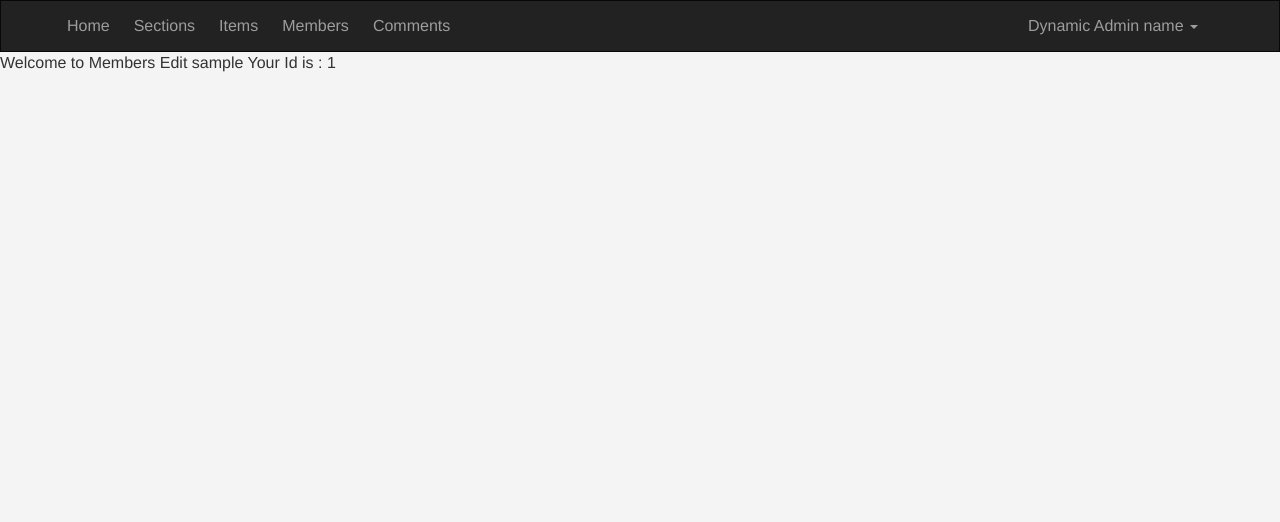
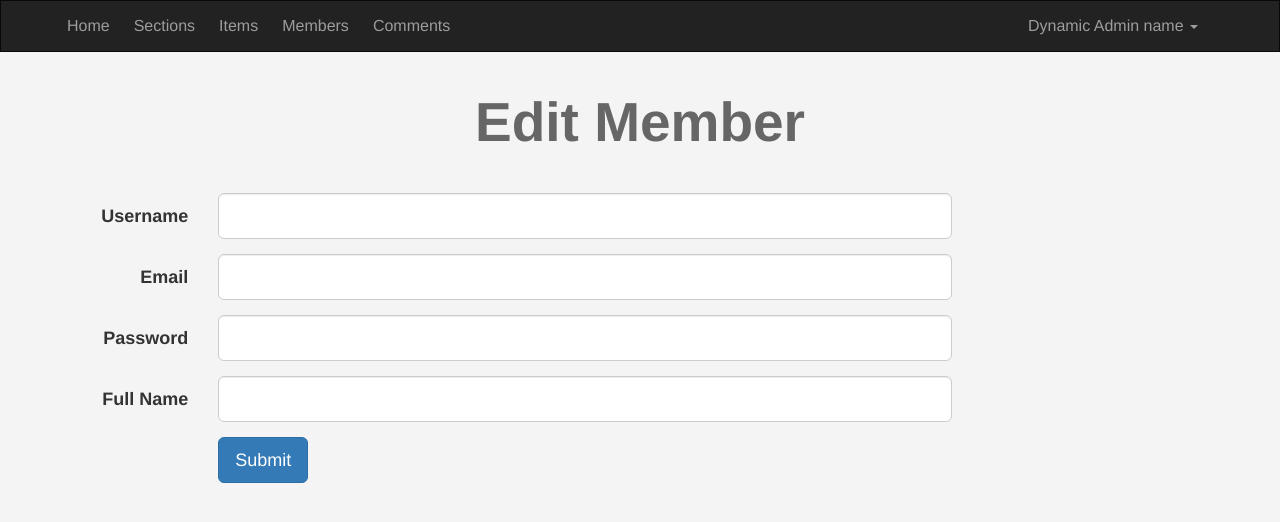
Before and after one commit to MohamedElHassan/ecommerce-php, a PHP site: page /admin/members.php?do=Edit&userid=1 in a window 1280 px wide. Shown: the top 522 px of the page. Run offline with PHP 8.4, Linux system fonts and the light colour scheme; the visitor is signed in with stand-in values (Sample User, id 1).

Commit message:
Starting from 21

```diff
--- a/admin/includes/languages/english.php
+++ b/admin/includes/languages/english.php
@@ -1,19 +1,27 @@
 <?php
 
-function lang($phrase){
+function lang($phrase)
+{
 
   static $lang = array(
     // Navbar Links
-    'HOME_ADMIN'                =>'Home',
-    'CATEGORIES'                =>'Sections',
-    'ITEMS'                     =>'Items',
-    'MEMBERS'                   =>'Members',
-    'COMMENTS'                  =>'Comments',
+    'HOME_ADMIN'                => 'Home',
+    'CATEGORIES'                => 'Sections',
+    'ITEMS'                     => 'Items',
+    'MEMBERS'                   => 'Members',
+    'COMMENTS'                  => 'Comments',
     'VISIT_SHOP'                => 'Visit Shop',
     'EDIT_PROFILE'              => 'Edit Profile',
     'SETTINGS'                  => 'Settings',
     'LOGOUT'                    => 'Logout',
-    'DEFAULT_PAGE_TITLE'        => 'Default',
+    'DEFAULT_PAGE_TITLE'        => 'E-Commerce default page title',
+    // Members Page
+    'USERNAME'                  => 'Username',
+    'EMAIL'                     => 'Email',
+    'PASSWORD'                  => 'Password',
+    'FULLNAME'                  => 'Full Name',
+    'SUBMIT_BTN'                => 'Submit'
+
   );
   return $lang[$phrase];
 }
--- a/admin/layout/css/styles.css
+++ b/admin/layout/css/styles.css
@@ -52,8 +52,19 @@ body {
   border-radius: 0;
   border: none;
 }
-.dropdown-menu>li>a {
+.dropdown-menu > li > a {
   padding: 13px 16px;
   color: #fff;
 }
 /* End Styling Boostrap Edits */
+
+/* Start Members page */
+
+h1 {
+  font-size: 55px;
+  margin: 40px 0;
+  font-weight: bold;
+  color: #666;
+}
+
+/* End Members page */
--- a/admin/members.php
+++ b/admin/members.php
@@ -11,20 +11,65 @@ session_start();
 $pageTitle = 'Members';
 
 if (isset($_SESSION['Username'])) {
+  include 'init.php';
 
-  include 'init.php';
   $do = isset($_GET['do']) ? $_GET['do'] :  'Manage';
 
+
   // Start Manage Page
-  if ($do == 'Manage') {
-    // Manage Page
+  if ($do == 'Manage') { // Manage Page
     $pageTitle = 'Members | Manage';
+
     echo 'Welcome to Members Manage ' . $_SESSION['Username'];
-  } elseif ($do == 'Edit') {
-    // Edit Page
-    $pageTitle = 'Members | Edit';
-    echo 'Welcome to Members Edit ' . $_SESSION['Username'] . ' Your Id is : ' . $_GET['userid'];
-  }
+  } elseif ($do == 'Edit') { // Edit Page
+?>
+
+    <h1 class="text-center">Edit Member</h1>
+    <div class="conainter">
+      <form class="form-horizontal">
+        <!-- Start Username Field -->
+        <div class="form-group form-group-lg">
+          <label for="name" class="col-sm-2 control-label"><?php echo lang('USERNAME') ?></label>
+          <div class="col-sm-10 col-md-7">
+            <input type="text" name="username" class="form-control" autocomplete="off">
+          </div>
+        </div>
+        <!-- End Username Field -->
+        <!-- Start Email Field -->
+        <div class="form-group form-group-lg">
+          <label for="email" class="col-sm-2 control-label"><?php echo lang('EMAIL') ?></label>
+          <div class="col-sm-10 col-md-7">
+            <input type="email" name="email" class="form-control">
+          </div>
+        </div>
+        <!-- End Email Field -->
+        <!-- Start Password Field -->
+        <div class="form-group form-group-lg">
+          <label for="password" class="col-sm-2 control-label"><?php echo lang('PASSWORD') ?></label>
+          <div class="col-sm-10 col-md-7">
+            <input type="password" name="password" class="form-control" autocomplete="new-password">
+          </div>
+        </div>
+        <!-- End Password Field -->
+        <!-- Start Full Name Field -->
+        <div class="form-group form-group-lg">
+          <label for="fullname" class="col-sm-2 control-label"><?php echo lang('FULLNAME') ?></label>
+          <div class="col-sm-10 col-md-7">
+            <input type="text" name="fullname" class="form-control">
+          </div>
+        </div>
+        <!-- End Full Name Field -->
+        <!-- Start Submit Button -->
+        <div class="form-group form-group-lg">
+          <!-- <label for="name" class="col-sm-2 control-label">Username</label> -->
+          <div class="col-sm-offset-2 col-sm-10 col-md-7">
+            <input type="submit" value="<?php echo lang('SUBMIT_BTN') ?>" class="btn btn-primary btn-lg">
+          </div>
+        </div>
+        <!-- End Submit Button -->
+      </form>
+    </div>
+<?php }
 
   include $tpl . 'footer.php';
 } else {
```
Also changed, not shown: docs/README.md.
